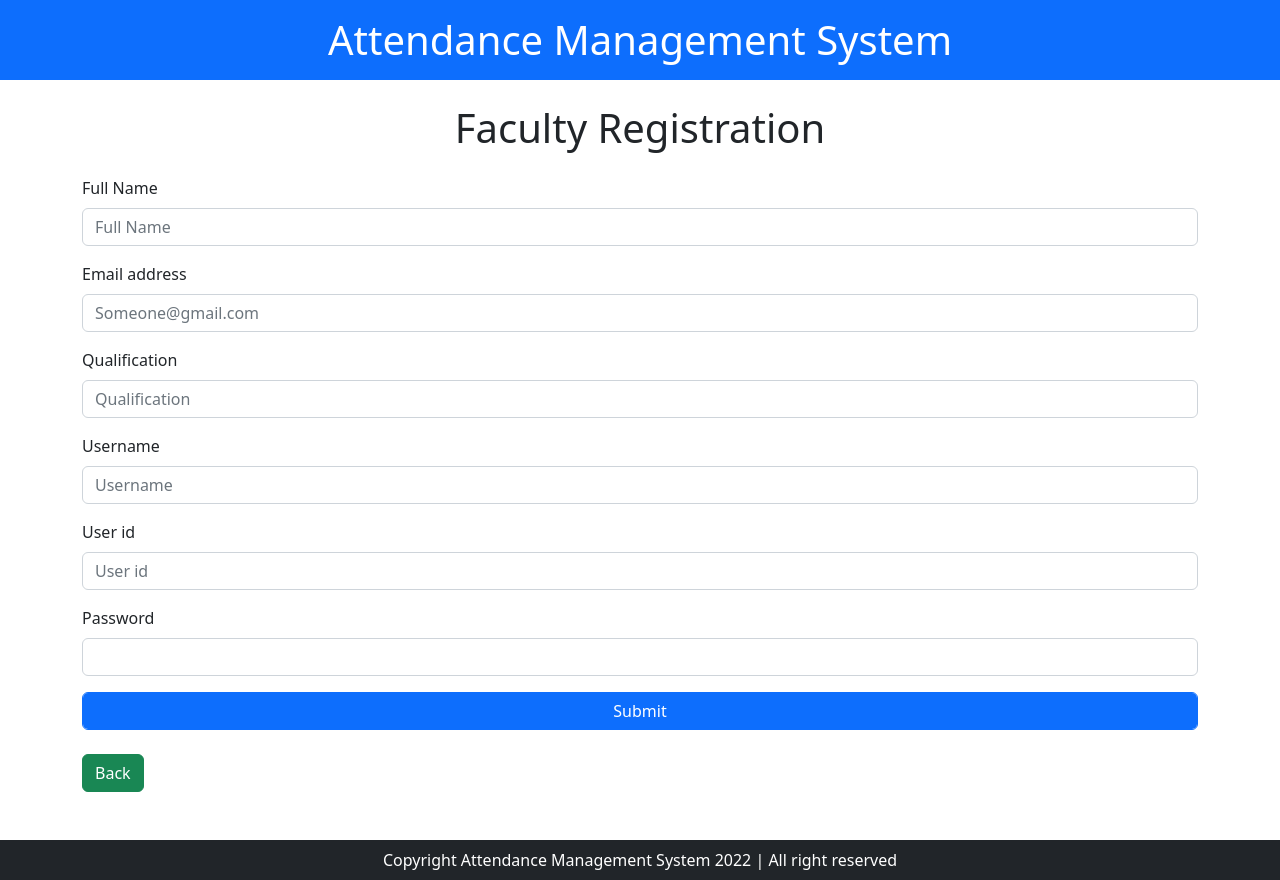
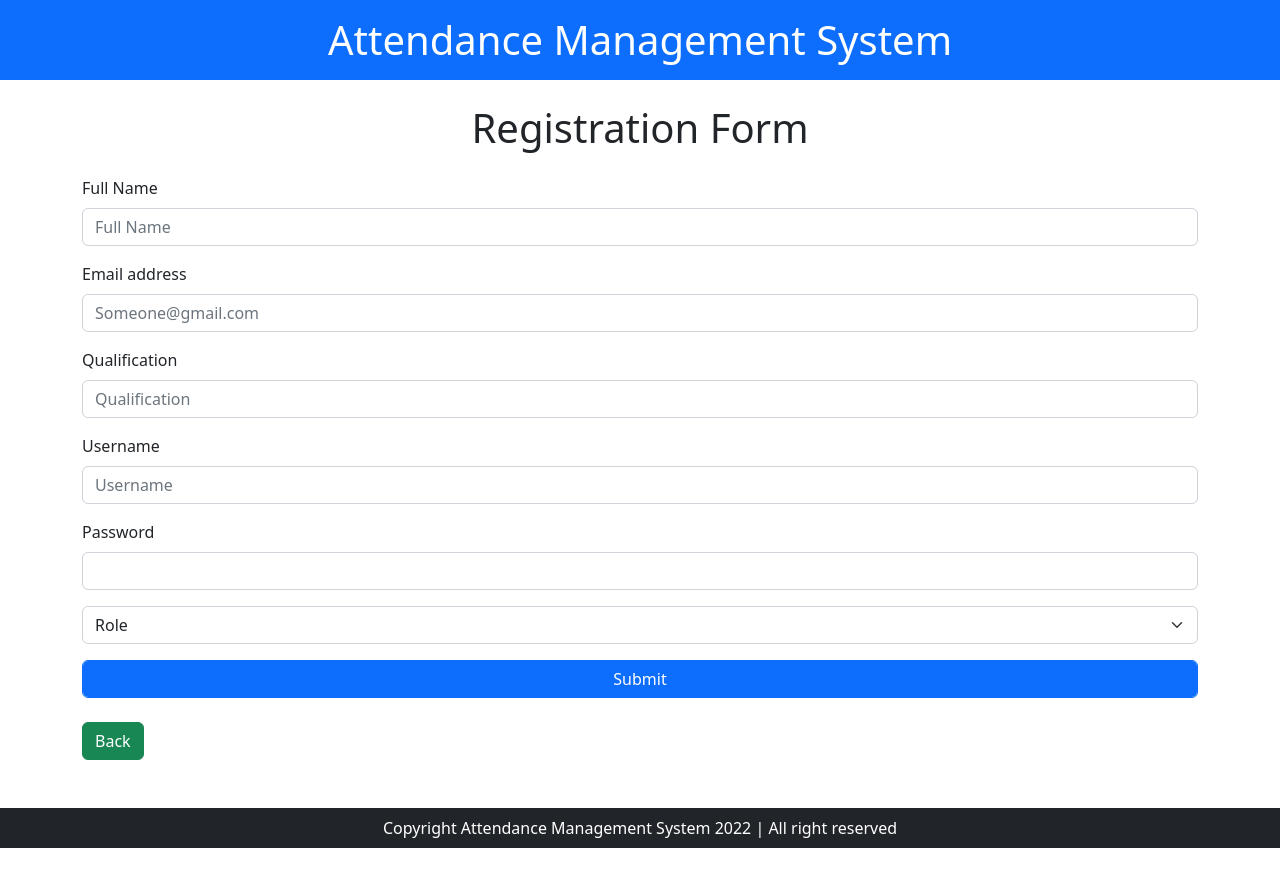
Before and after one commit to Huzaifa9181/attendance_management_system, a PHP site: page /signup.php in a window 1280 px wide. After the commit the page ends 848 px from the top, so only its background shows below. Run offline with PHP 8.4, Linux system fonts and the light colour scheme.

Commit message:
Registration form

```diff
--- a/signup.php
+++ b/signup.php
@@ -29,7 +29,7 @@
     <?php
         if(isset($_GET['signup']) && $_GET['signup'] == "false"){
             echo '<div style="margin-top: -8px;" class="alert alert-danger alert-dismissible fade show" role="alert">
-                <strong>Error!</strong> Email is already exsist please write your correct email.
+                <strong>Error!</strong> User is already exsist.
                 <button type="button" class="btn-close" data-bs-dismiss="alert" aria-label="Close"></button>
                  </div>';
         }
@@ -37,7 +37,7 @@
 
 
     <div class="container mb-5">
-        <h1 class="text-center p-3">Faculty Registration</h1>
+        <h1 class="text-center p-3">Registration Form</h1>
         <form action="partials/handle_signup.php" method="post">
             <div class="mb-3">
                 <label for="name" class="form-label">Full Name</label>
@@ -56,13 +56,14 @@
                 <input type="text" class="form-control" required name="username" placeholder="Username">
             </div>
             <div class="mb-3">
-                <label for="exampleInputEmail1" class="form-label">User id</label>
-                <input type="text"  class="form-control" required name="userid" placeholder="User id">
-            </div>
-            <div class="mb-3">
                 <label for="exampleInputEmail1" class="form-label">Password</label>
                 <input type="password" class="form-control" required name="password">
             </div>
+            <select class="form-select mb-3" name="role"  aria-label="Default select example">
+            <option selected>Role</option>
+                <option value="2">Teacher</option>
+                <option value="3">Student</option>
+            </select>
             <input type="submit" class="btn btn-primary form-control">
         </form>
         <a href="index.php" class="btn btn-success mt-4">Back</a>
```
